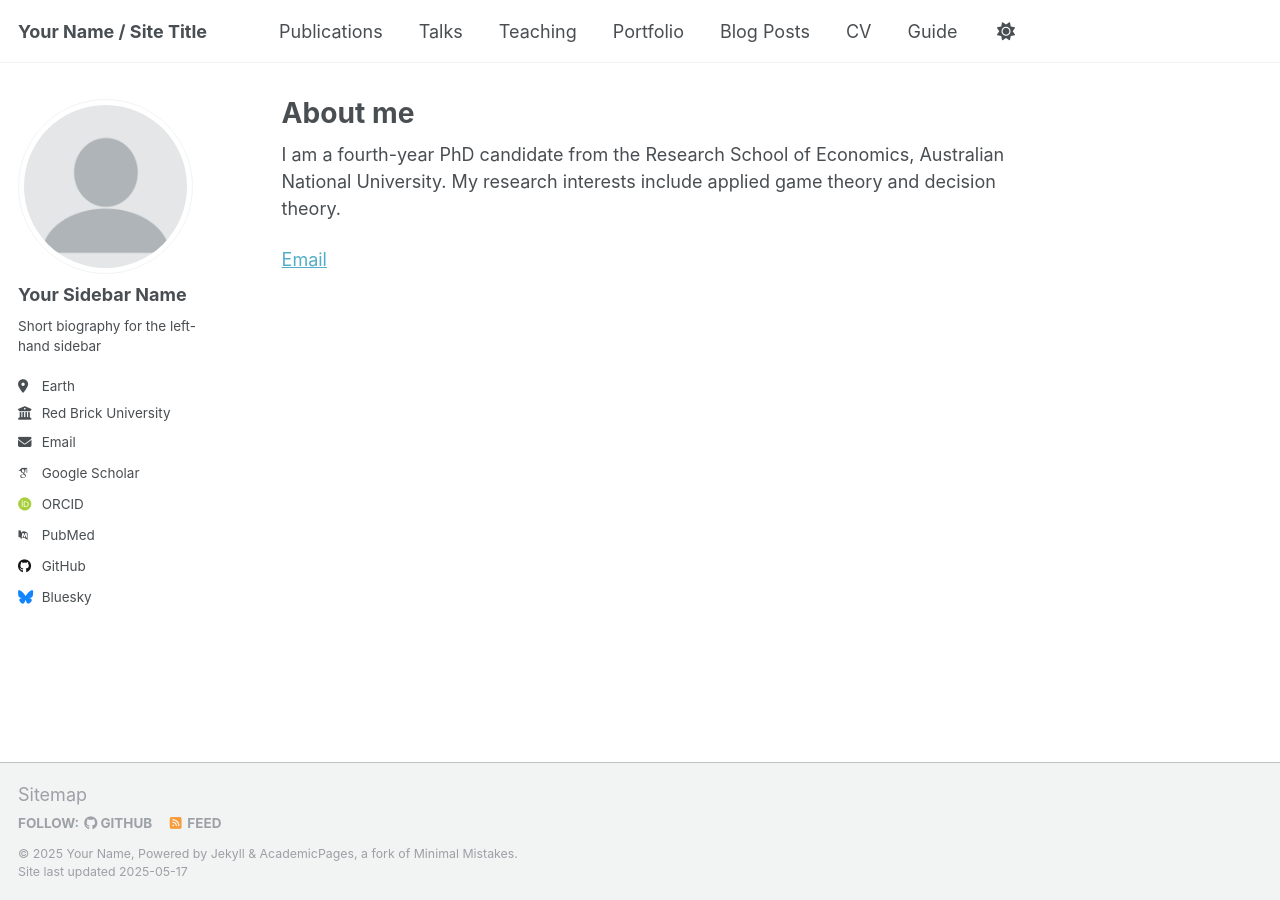
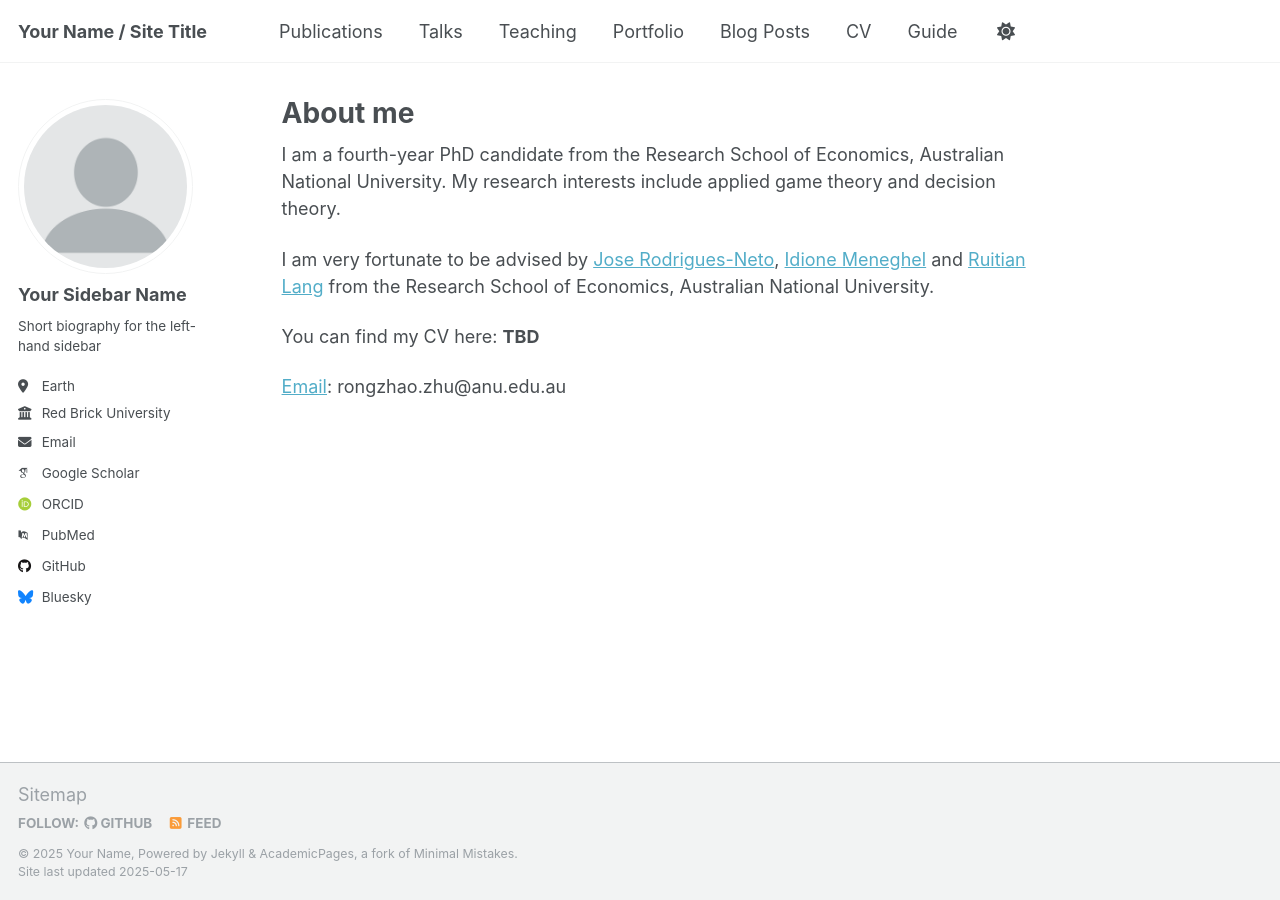
Before and after one commit to Roongzhao/roongzhao.github.io, a Jekyll site: the page built from _pages/about.md, in a window 1280 px wide. Built offline with Jekyll 4.4.1, drawn with Linux system fonts in a browser that asks for light colours; some web fonts are replaced.

Commit message:
Update about.md

```diff
--- a/_pages/about.md
+++ b/_pages/about.md
@@ -9,4 +9,8 @@ redirect_from:
 
 I am a fourth-year PhD candidate from the Research School of Economics, Australian National University. My research interests include applied game theory and decision theory.
 
-[Email](mailto:rongzhao.zhu@anu.edu.au)
+I am very fortunate to be advised by [Jose Rodrigues-Neto](https://rse.anu.edu.au/about/staff-directory/associate-professor-jose-rodrigues-neto), [Idione Meneghel](https://rse.anu.edu.au/about/staff-directory/associate-professor-idione-meneghel) and [Ruitian Lang](https://rse.anu.edu.au/about/staff-directory/dr-ruitian-lang) from the Research School of Economics, Australian National University.
+
+You can find my CV here: **TBD**
+
+[Email](mailto:rongzhao.zhu@anu.edu.au): rongzhao.zhu@anu.edu.au
```
